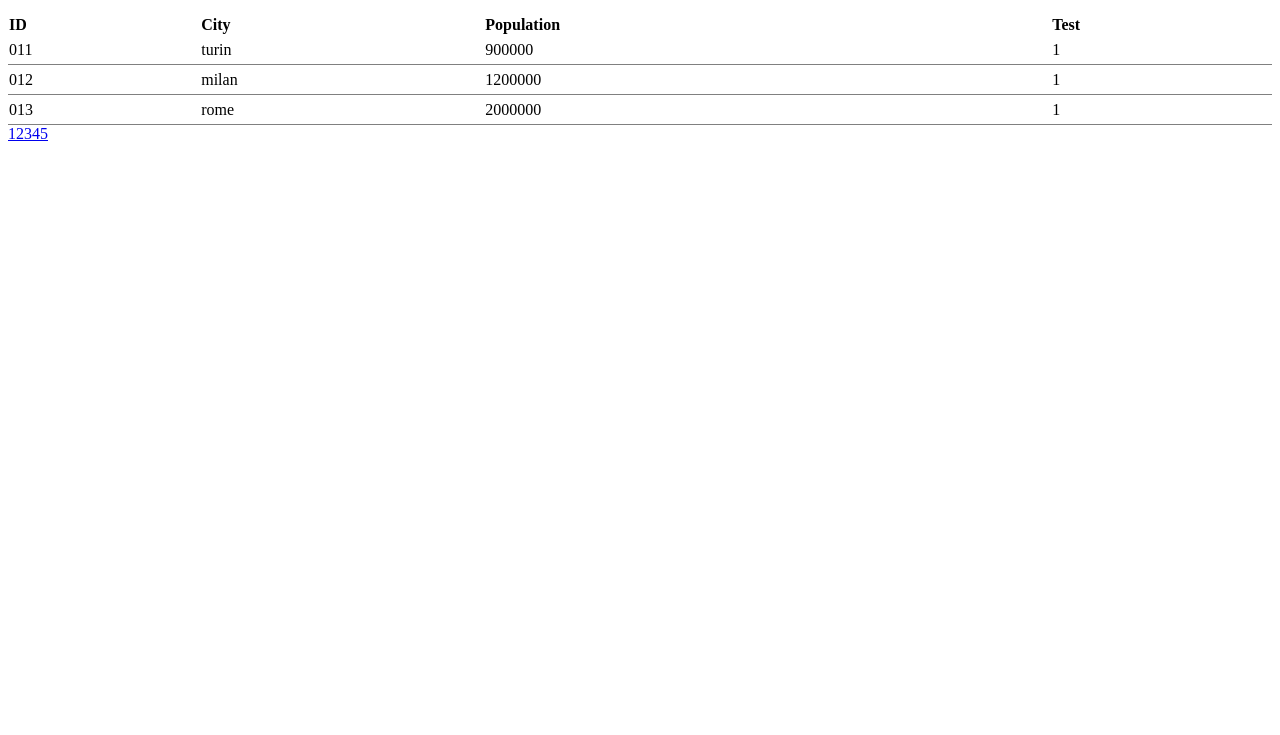
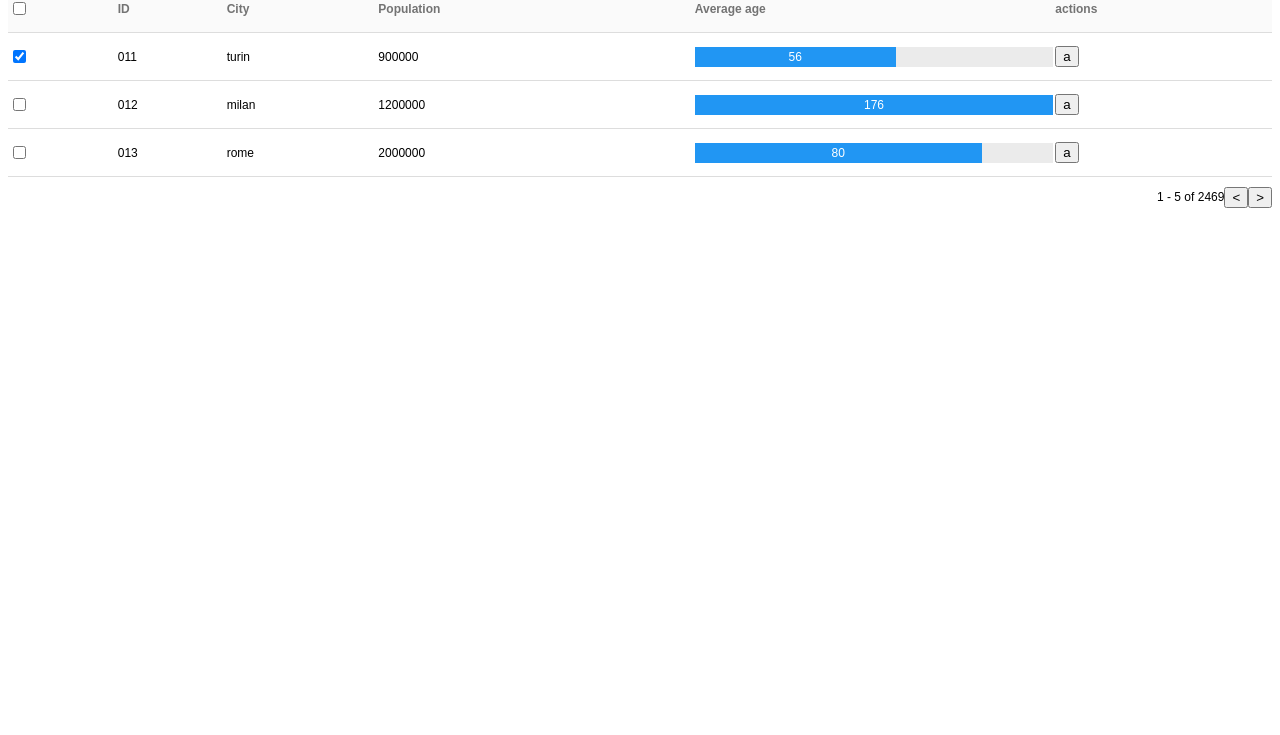
Before and after one commit to Redjaw/ng-entable, a website: page demo/index.html in a window 1280 px wide. Shown: the part 65-800 px from the top of the page. Drawn offline with nearby package versions, Linux system fonts and the light colour scheme.

Commit message:
Added chart, button and checkbox columns. Many fixes to default theme.

```diff
--- a/css/ng-entable.scss
+++ b/css/ng-entable.scss
@@ -1,10 +1,37 @@
 ng-entable{
+	font-family: Sans-Serif;
+	font-size: 12px;
+	.en-title {
+		font-size: 20px;
+    	font-weight: 500;
+	}
 	table.enTable {
 		border-collapse: collapse;
 		tr {
+			border-bottom: 1px solid #ddd;
+			height: 48px;
 			th {
 				text-align: left;
-
+				background-color: #fafafa;
+				color: rgba(0,0,0,.54);
+				font-size: 12px;
+				font-weight: 700;
+				white-space: nowrap;
+			}
+			td {
+				font-size: .8 rem;
+			}
+		}
+		tbody {
+			tr {
+				border-top: 1px rgba(0,0,0,.12) solid;
+				&.en-row {
+					&:not([disabled]) {
+						&:hover {
+							background-color: #eee!important;
+						}
+					}
+				}
 			}
 		}
 	}
@@ -14,8 +41,36 @@ ng-entable{
 		.enGrip {
 			cursor: col-resize;
 			position: absolute;
+			margin-left: -5px;
 			min-height: 10px;
 			width: 10px;
 		}
 	}
+	.enTablePagination {
+		height: 40px;
+		display: flex;
+		flex-direction: row;
+		justify-content: flex-end;
+		align-items: center;
+
+	}
+	.barChart {
+		.progressTrack {
+			position: relative;
+			width: 100%;
+			height: 20px;
+			background: #ebebeb;
+			.progressFill {
+				position: relative;
+				background: #2196F3;
+				height: 20px;
+				width: 50%;
+				max-width: 100%;
+				color: #fff;
+				text-align: center;
+				font-size: 12px;
+				line-height: 20px;
+			}
+		}
+	}
 }
--- a/demo/app.js
+++ b/demo/app.js
@@ -1,35 +1,57 @@
+(function(){
 'use strict';
 var myApp = angular.module('testApp', ['ngEntable']);
 
 myApp.controller('mainCtrl', function ($scope) {
 	$scope.tableModel = {
 
-		"labels":["ID","City","Population","Test"],
+		"columns":[{
+			"label":"test",
+			"type":"checkbox"
+		},{
+			"label":"ID",
+			"type":"number"
+		},{
+			"label":"City",
+			"type":"string"
+		},{
+			"label":"Population",
+			"type":"number"
+		},{
+			"label":"Average age",
+			"type":"barchart",
+			"maxValue":100
+		},{
+			"label":"actions",
+			"type":"button",
+			"actions":[
+				{
+					"function":function(){alert('ciao')},
+					"label":"prova",
+					"icon":"a"
+				}
+			]
+		}],
 		"data":[{
+			"test":true,
 			"ID":"011",
 			"City":"turin",
 			"Population":"900000",
-			"test":1
+			"Average age":56
 		},{
 			"ID":"012",
 			"City":"milan",
 			"Population":"1200000",
-			"test":1
+			"Average age":176
 		},{
 			"ID":"013",
 			"City":"rome",
 			"Population":"2000000",
-			"test":1
+			"Average age":80
 		}],
 		"style":{
 			"table": {
 				"width":"100%"
-			},
-			"td" : {
-				"border-bottom":"1px solid grey"
-			},
-			"tr" : {
-				"height": "30px"
 			}
 		},
 		"options": {
@@ -41,3 +63,4 @@ myApp.controller('mainCtrl', function ($scope) {
 }).config(["themeProvider", function (themeProvider) {
         themeProvider.setTheme("test");
     }]);
+}())
--- a/demo/index.html
+++ b/demo/index.html
@@ -9,7 +9,7 @@
         <link href="../css/ng-entable.min.css" rel="stylesheet" type="text/css">
     </head>
     <body ng-app="testApp" ng-controller="mainCtrl">
-        <ng-entable en-model="tableModel"></ng-entable>
+        <ng-entable en-model="tableModel" resize="false"></ng-entable>
 
         <script src="../bower_components/angular/angular.min.js"></script>
         <script src="../ng-entable.js"></script>
--- a/ng-entable.js
+++ b/ng-entable.js
@@ -17,24 +17,37 @@ AUTHORS OR COPYRIGHT HOLDERS BE LIABLE FOR ANY CLAIM, DAMAGES OR OTHER
 LIABILITY, WHETHER IN AN ACTION OF CONTRACT, TORT OR OTHERWISE, ARISING FROM,
 OUT OF OR IN CONNECTION WITH THE SOFTWARE OR THE USE OR OTHER DEALINGS IN THE
 SOFTWARE.*/
+(function(){
+  'use strict';
 
   angular.module('ngEntable', [])
   .directive('ngEntable', function(theme) {
     return {
       restrict: "E",
       scope : {
-  		enModel: "=?"
+        enModel: "=?",
+        resize: "@?"
       },
       templateUrl: '/partials/table.tpl.html',
       link: function(scope,elem,attr){
         scope.theme = theme;
+
+        scope.getBarChartFill = function (value, maxValue){
+          return (value/maxValue)*100+'%';
+        }
+
+        if(scope.resize){
+          //Column resizer specific methods
           var _tw = document.querySelector('.enTable').clientWidth;
+
+          //Get columns position for the resizer grips
           scope._defaultColPosition = function(i){
             var colW = document.querySelector('.enTable tr th:nth-child('+(i+1)+')').offsetLeft + document.querySelector('.enTable tr th:nth-child('+(i+1)+')').clientWidth;
             var _th = document.querySelector('.enTable').clientHeight+'px';
             return {left:colW+'px',height:_th};
           }
 
+          //Drag methods for the column resizer grips
           var pressed = false;
           var helper  = undefined;
           var column  = undefined;
@@ -50,16 +63,18 @@ angular.module('ngEntable', [])
 
           elem.bind("mouseup",function(e){
             pressed = false;
+            scope.$apply();
           })
 
           elem.bind("mousemove",function(e){
+            if(pressed){
               e.preventDefault();
-        if(pressed){
+              window.getSelection().removeAllRanges();
               helper.style.left = (e.clientX-15)+'px';
               column.width = startWidth - (startX-helper.offsetLeft)+"px" ;
             }
           })
-
+        }
       }
     };
   }).provider('theme', function() {
@@ -72,13 +87,18 @@ angular.module('ngEntable', [])
     self.$get = function () {
       return self;
     };
-}).directive('entablePagination', function(theme) {
+  })
+
+  //Pagination directive
+  .directive('entablePagination', function(theme) {
     return {
       restrict: "E",
-    template: '<div class="entablePagination"> <a href="#" ng-repeat="num in pages">{{num}}</a></div>',
+      //template: '<nav aria-label="Page navigation" class="enTablePagination"><ul><li ng-repeat="num in pages"><a href="#">{{num}}</a></li></ul></nav>',
+      templateUrl: '/partials/pagination.tpl.html',
       replace:true,
       link: function(scope,elem,attr){
         scope.pages=[1,2,3,4,5];
       }
     };
   });
+}());
--- /dev/null
+++ b/partials/pagination.tpl.html
@@ -0,0 +1,11 @@
+<nav aria-label="Page navigation" class="enTablePagination">
+        <div class="label">1 - 5 of 2469</div>
+
+            <button class="md-icon-button" type="button" aria-label="Previous" >
+                <
+            </button>
+
+            <button class="md-icon-button md-button md-ink-ripple" type="button" >
+                >
+            </button>
+</nav>
--- a/partials/table.tpl.html
+++ b/partials/table.tpl.html
@@ -1,17 +1,37 @@
-<h1 ng-if="enModel.options.title">{{enModel.options.title}}</h1>
-<div class="enGrips" >
-	<div class="enGrip" ng-repeat="resizer in enModel.labels | limitTo: enModel.labels.length -1 track by $index" ng-style="_defaultColPosition($index)" ng-mousedown="startDrag($event,$index)">
+<h1 ng-if="enModel.options.title" class="en-title">{{enModel.options.title}}</h1>
+<div class="enGrips" ng-if="resize">
+	<div class="enGrip" ng-repeat="resizer in enModel.columns | limitTo: enModel.columns.length -1 track by $index" ng-style="_defaultColPosition($index)" ng-mousedown="startDrag($event,$index)">
 	</div>
 </div>
 <table ng-class="theme.name" class="enTable" ng-style="enModel.style.table">
 	<thead>
 		<tr ng-style="enModel.title">
-			<th ng-repeat="label in enModel.labels track by $index" ng-style="enModel.style.th">{{label}}</th>
+			<th scope="col" ng-repeat="column in enModel.columns track by $index" ng-style="enModel.style.th">
+				<span ng-if="column.type!='checkbox'">{{column.label}}</span>
+				<input ng-if="column.type=='checkbox'" type="checkbox" ng-click="selectAll(column.label)"/>
+			</th>
 		</tr>
 	</thead>
 	<tbody>
-		<tr ng-repeat="row in enModel.data" ng-style="enModel.style.tr">
-			<td ng-repeat="(key, value) in row" ng-style="enModel.style.td">{{value}}</td>
+		<tr ng-repeat="row in enModel.data" ng-style="enModel.style.tr" class="en-row">
+			<td ng-repeat="column in enModel.columns" ng-style="enModel.style.td" title="{{row[column.label]}}">
+
+				<span ng-if="column.type=='string' || column.type=='number'">{{row[column.label]}}</span>
+
+				<div class="barChart" ng-if="column.type=='barchart'">
+    				<div class="progressTrack">
+      					<div class="progressFill" ng-style="{'width':getBarChartFill(row[column.label],column.maxValue)}">
+        					<span>{{row[column.label]}}</span>
+      					</div>
+    				</div>
+  				</div>
+
+				<button ng-if="column.type=='button'" ng-repeat="action in column.actions" ng-click="action.function" title="action.label">
+					{{action.icon}}
+				</button>
+
+				<input ng-if="column.type=='checkbox'" type="checkbox" ng-model="row[column.label]"/>
+			</td>
 		</tr>
 	</tbody>
 	<tfoot>
```
Also changed, not shown: css/ng-entable.min.css. Lines whose indentation alone changed are shown as unchanged.
